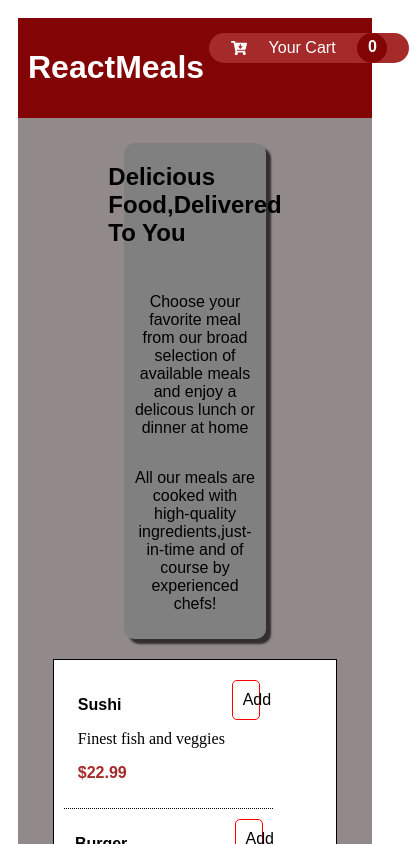
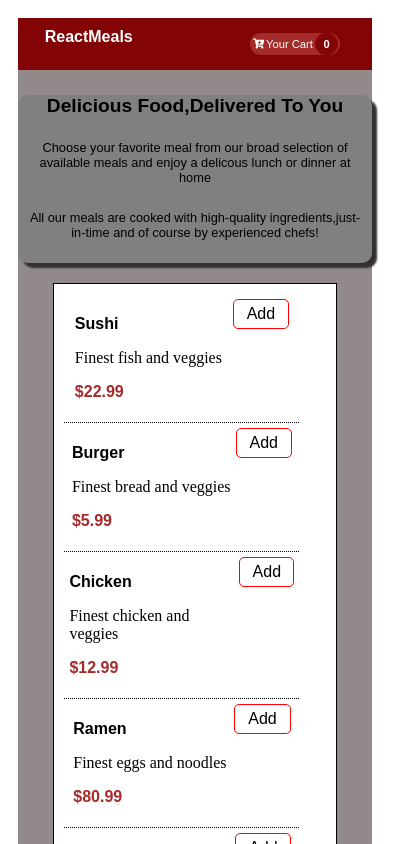
Before and after one commit to SuchiBankoti/restaurant-websit, a React (Create React App) app: page / in a window 390 px wide. Shown: the top 844 px of the page, 414 px wide, since content can reach past the window. Built offline with nearby package versions, Linux system fonts and the light colour scheme.

Commit message:
responsive design

```diff
--- a/src/Components/Cart.css
+++ b/src/Components/Cart.css
@@ -3,7 +3,7 @@
 }
 .cart {
   display: flex;
-  width: 200px;
+  width: 90%;
   background-color: brown;
   border-radius: 20px;
   margin: 5px;
@@ -23,8 +23,8 @@
 .cart-items {
   background-color: rgb(130, 4, 4);
   font-weight: 900;
-  width: 30px;
-  height: 30px;
+  width: 25%;
+  height: 25%;
   text-align: center;
   border-radius: 50%;
   padding: 5px;
--- a/src/Components/Form.css
+++ b/src/Components/Form.css
@@ -5,12 +5,14 @@
   text-align: center;
   border: 1px solid red;
   height: fit-content;
-  width: 15%;
-  padding: 10px;
+  width: 100%;
+  padding: 5px;
   color: inherit;
   border-radius: 5px;
 }
 .plus-minus {
   display: flex;
   justify-content: space-between;
+  gap: 10%;
+  cursor: pointer;
 }
--- a/src/Components/Mainpage.css
+++ b/src/Components/Mainpage.css
@@ -12,12 +12,13 @@
   flex-direction: column;
   align-items: center;
   background-color: gray;
-  width: 40%;
+  width: fit-content;
   height: fit-content;
   margin: auto;
   border-radius: 10px;
   box-shadow: 5px 5px 2px rgb(51, 47, 47);
   margin-top: 25px;
+  font-size: 0.8rem;
 }
 .menu {
   background-color: white;
--- a/src/Components/MenuItem.css
+++ b/src/Components/MenuItem.css
@@ -6,8 +6,8 @@
   display: flex;
   justify-content: space-around;
   color: inherit;
-  width: 80%;
-  padding: 10px;
+  width: 90%;
+  padding: 5px;
 }
 .item-name {
   font-weight: bolder;
@@ -22,3 +22,6 @@
   font-weight: bolder;
   color: brown;
 }
+.add-btn {
+  width: 25%;
+}
--- a/src/Components/MenuItem.js
+++ b/src/Components/MenuItem.js
@@ -11,7 +11,9 @@ export default function MenuItem(props) {
         <p className="item-des">{item.description}</p>
         <p className="item-price">{item.price}</p>
       </div>
-      <Form item={item} />
+      <div className="add-btn">
+        <Form item={item} />
+      </div>
     </div>
   );
 }
--- a/src/Components/Navbar.css
+++ b/src/Components/Navbar.css
@@ -5,4 +5,14 @@
   padding: 10px;
   color: white;
   background-color: rgb(130, 4, 4);
+  width: 100%;
 }
+
+.heading {
+  width: 50%;
+  font-size: 0.5em;
+}
+.cart-logo {
+  width: 30%;
+  font-size: 0.7rem;
+}
--- a/src/Components/Navbar.js
+++ b/src/Components/Navbar.js
@@ -4,8 +4,12 @@ import "./Navbar.css";
 export default function Navbar() {
   return (
     <div className="navbar">
-      <h1>ReactMeals</h1>
-      <Cart />
+      <div className="heading">
+        <h1>ReactMeals</h1>
+      </div>
+      <div className="cart-logo">
+        <Cart />
+      </div>
     </div>
   );
 }
--- a/src/index.css
+++ b/src/index.css
@@ -0,0 +1,7 @@
+* {
+  box-sizing: border-box;
+}
+h1,
+h2 {
+  margin: 0;
+}
```
Also changed, not shown: package.json (+7 -1 lines), 1 other file (tests, documents, lock files or other folders).
